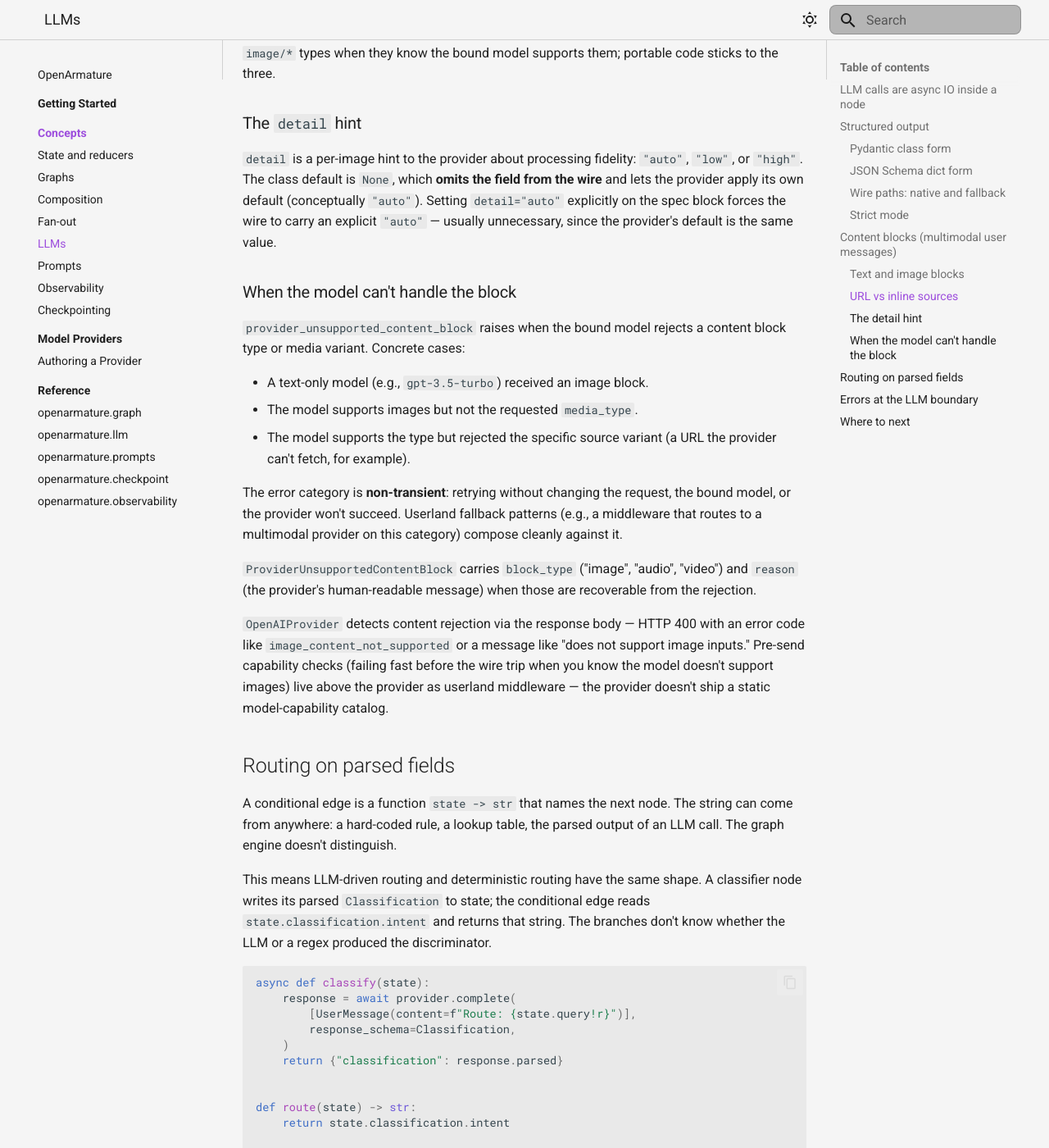
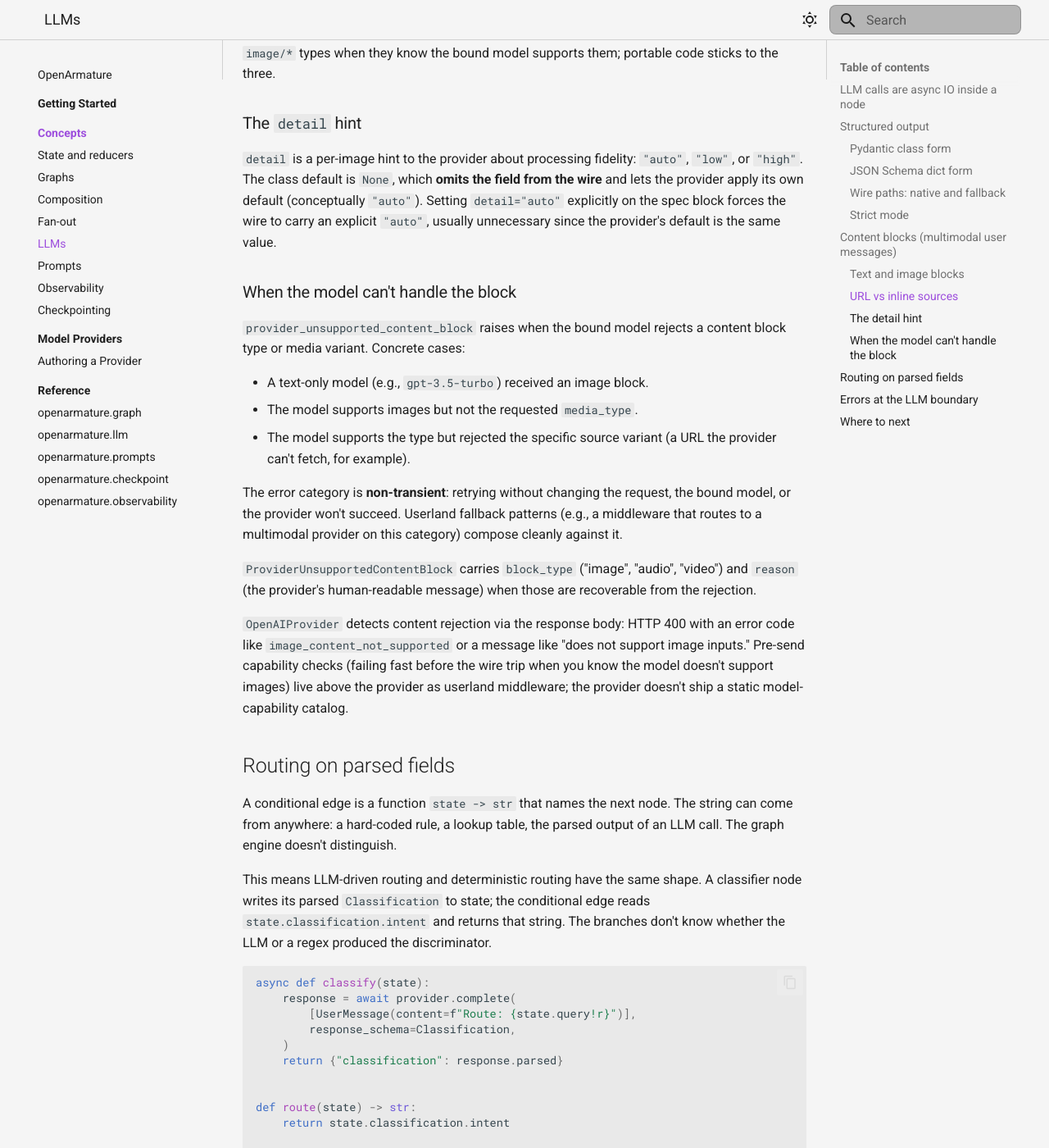
Before and after one commit to LunarCommand/openarmature-python, an MkDocs documentation site: the page built from docs/concepts/llms.md, in a window 1280 px wide and 1400 px high, scrolled down 5865 px. Shown: the whole window at 82% size. Built offline with MkDocs 1.6.1 and Material for MkDocs 9.7.7, drawn with Linux system fonts in a browser that asks for light colours; some of the changed text lies outside the part shown.

````diff
--- a/docs/concepts/llms.md
+++ b/docs/concepts/llms.md
@@ -196,7 +196,7 @@ response post-receive against the supplied schema; strict is a
 wire-level optimization, not a correctness requirement.
 
 `strict_mode_supported(schema)` (exported from `openarmature.llm`)
-performs the deep recursive check. The heuristic is conservative —
+performs the deep recursive check. The heuristic is conservative:
 anything not on the list below trips to `strict: false`:
 
 - Top-level schema is `type: "object"`.
@@ -240,7 +240,7 @@ A text block is the array-form equivalent of a text-string message:
 text block is normatively equivalent to one with `content="describe
 this"`.
 
-An image block carries one source — URL or inline base64 — plus an
+An image block carries one source (URL or inline base64) plus an
 optional `detail` hint:
 
 ```python
@@ -302,7 +302,7 @@ fidelity: `"auto"`, `"low"`, or `"high"`. The class default is `None`,
 which **omits the field from the wire** and lets the provider apply
 its own default (conceptually `"auto"`). Setting `detail="auto"`
 explicitly on the spec block forces the wire to carry an explicit
-`"auto"` — usually unnecessary, since the provider's default is the
+`"auto"`, usually unnecessary since the provider's default is the
 same value.
 
 ### When the model can't handle the block
@@ -324,12 +324,12 @@ provider on this category) compose cleanly against it.
 "audio", "video") and `reason` (the provider's human-readable
 message) when those are recoverable from the rejection.
 
-`OpenAIProvider` detects content rejection via the response body —
+`OpenAIProvider` detects content rejection via the response body:
 HTTP 400 with an error code like `image_content_not_supported` or a
 message like "does not support image inputs." Pre-send capability
 checks (failing fast before the wire trip when you know the model
 doesn't support images) live above the provider as userland
-middleware — the provider doesn't ship a static model-capability
+middleware; the provider doesn't ship a static model-capability
 catalog.
 
 ## Routing on parsed fields
````
Also changed, not shown: docs/model-providers/authoring.md (+3 -3 lines), docs/model-providers/index.md (+1 -1 lines).
